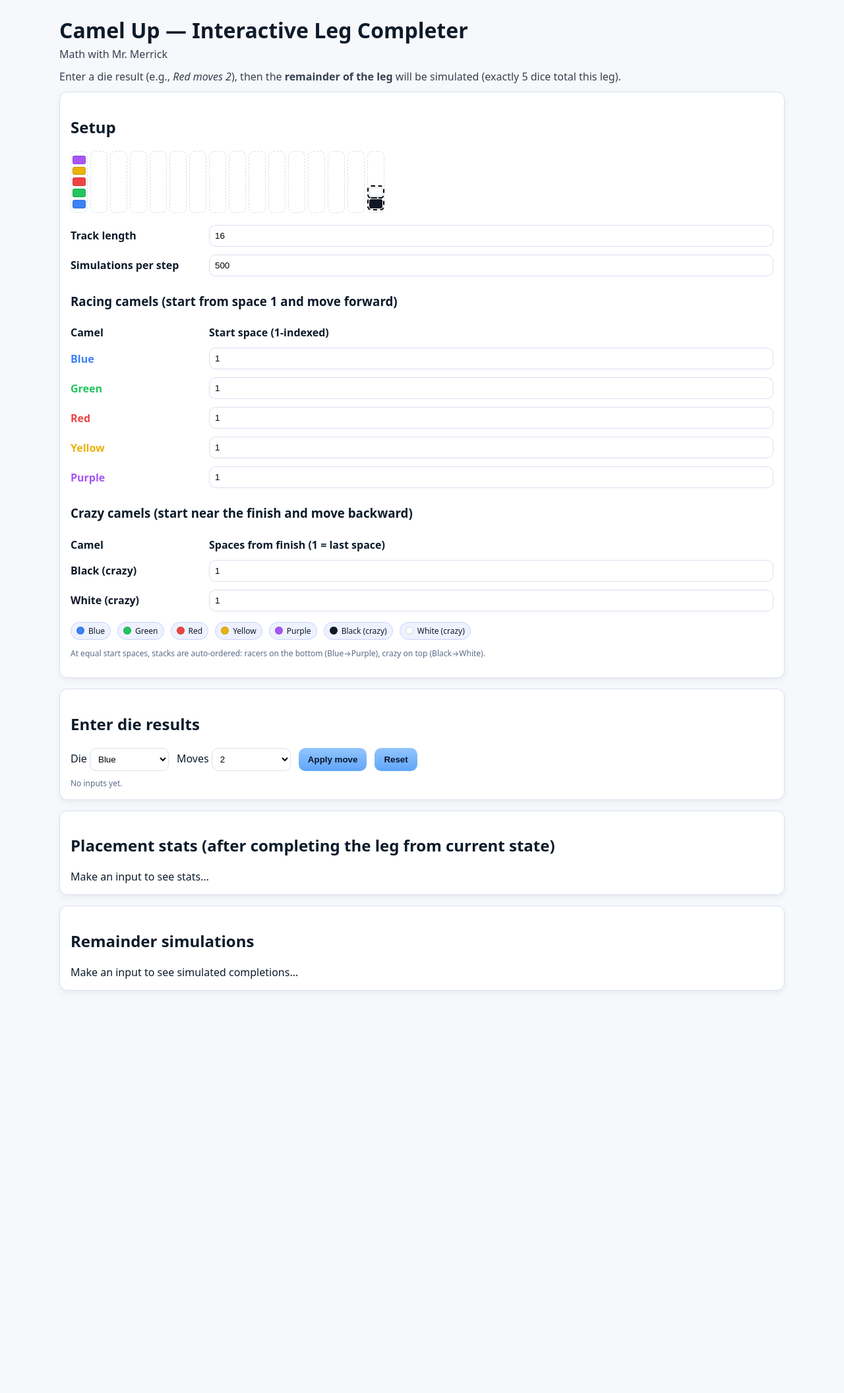
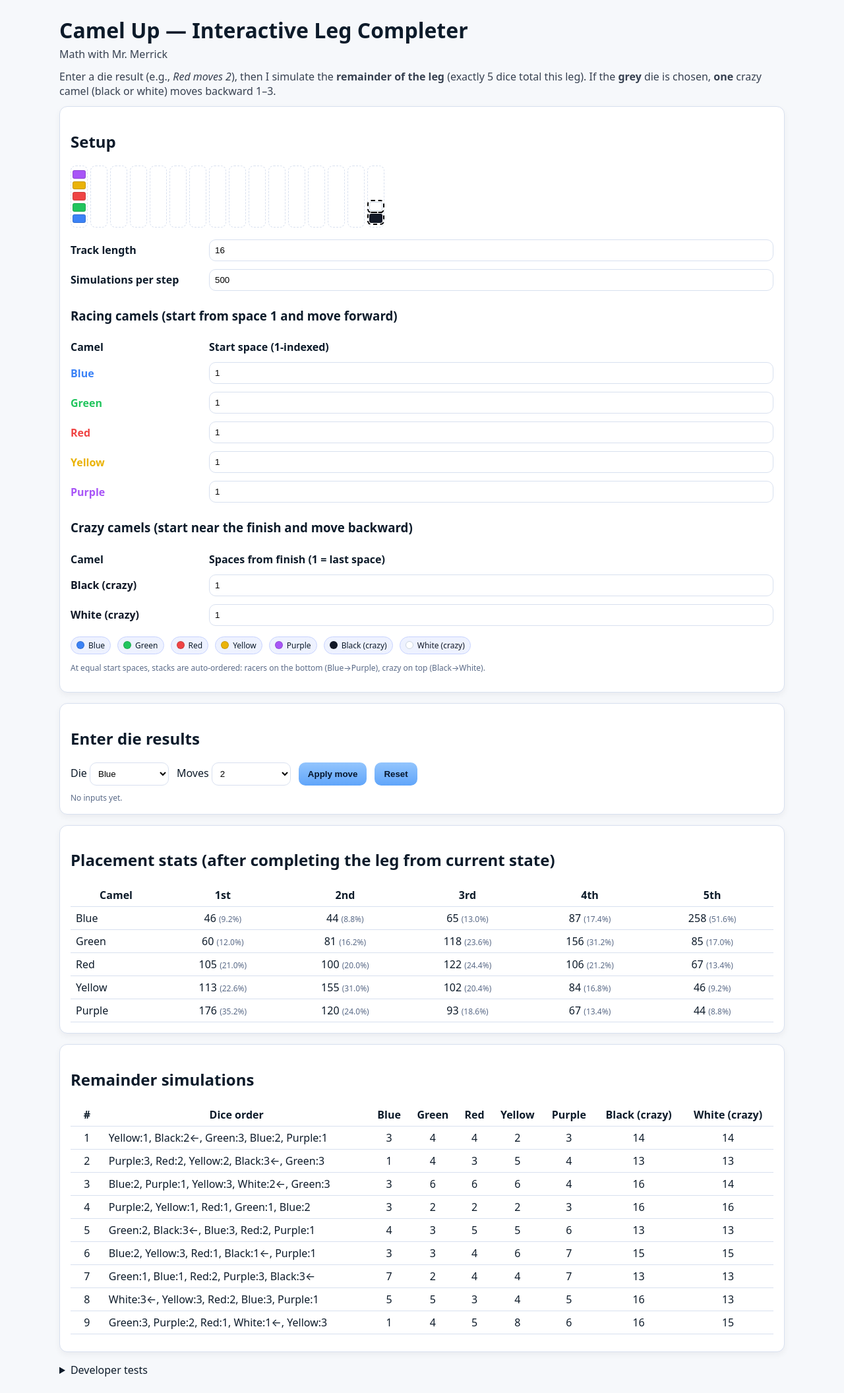
Before and after one commit to MerrickMath/MerrickMath.github.io, a Jekyll site: the page test.html, which Jekyll copies as it is, in a window 1280 px wide. Shown: the whole page at 66% size. Built offline with Jekyll 4.4.1, drawn with Linux system fonts in a browser that asks for light colours; before the commit the page ends 1526 px from its top, so only the background shows below that.

Commit message:
Update test.html

```diff
--- a/test.html
+++ b/test.html
@@ -31,13 +31,16 @@
     .pill{display:inline-flex;align-items:center;gap:6px;padding:4px 8px;border-radius:999px;background:#eef2ff;border:1px solid #c7d2fe;font-size:12px}
     .dot{width:10px;height:10px;border-radius:50%;display:inline-block;border:1px solid rgba(0,0,0,.15)}
     .error{color:#b91c1c}
+    details.debug{margin-top:8px}
+    details.debug summary{cursor:pointer}
+    #status[aria-live]{min-height:1.2em}
   </style>
 </head>
 <body>
 <div class="wrap">
   <h1>Camel Up — Interactive Leg Completer</h1>
   <p class="subtitle">Math with Mr. Merrick</p>
-  <p class="subtitle">Enter a die result (e.g., <i>Red moves 2</i>), then the <b>remainder of the leg</b> will be simulated (exactly 5 dice total this leg).</p>
+  <p class="subtitle">Enter a die result (e.g., <i>Red moves 2</i>), then I simulate the <b>remainder of the leg</b> (exactly 5 dice total this leg). If the <b>grey</b> die is chosen, <b>one</b> crazy camel (black or white) moves backward 1–3.</p>
 
   <!-- Setup (shared) -->
   <section class="card" id="setup">
@@ -88,7 +91,7 @@
       </label>
       <button id="applyBtn">Apply move</button>
       <button id="resetBtn" title="Reset the leg to setup state">Reset</button>
-      <span class="note" id="status"></span>
+      <span class="note" id="status" aria-live="polite"></span>
     </div>
 
     <div style="margin-top:10px" id="usedDiceLine" class="note">No inputs yet.</div>
@@ -96,13 +99,19 @@
 
   <section class="card">
     <h2>Placement stats (after completing the leg from current state)</h2>
-    <div id="placementStats">Make an input to see stats…</div>
+    <div id="placementStats">Loading…</div>
   </section>
 
   <section class="card">
     <h2>Remainder simulations</h2>
-    <div id="legsTable" class="scroller">Make an input to see simulated completions…</div>
+    <div id="legsTable" class="scroller">Loading…</div>
   </section>
+
+  <details class="debug">
+    <summary>Developer tests</summary>
+    <div id="tests"></div>
+    <button id="runTestsBtn">Run smoke tests</button>
+  </details>
 </div>
 
 <script>
@@ -128,6 +137,7 @@
   const isCrazyId=cid=>cid==='black'||cid==='white';
   const shuffle=(arr)=>{ const a=arr.slice(); for(let i=a.length-1;i>0;i--){ const j=Math.floor(Math.random()*(i+1)); [a[i],a[j]]=[a[j],a[i]]; } return a; };
   const num=(sel,def)=>{ const n=el(sel); const v=(n&&n.value!=null)? n.value : def; const t=parseInt(v,10); return Number.isFinite(t)? t : def; };
+  const safe = (fn, ctx) => { try { return fn(); } catch(e){ console.error(e); if(ctx){ const s=el('#status'); if(s) s.innerHTML = `<span class="error">${ctx}: ${e.message}</span>`; } return undefined; } };
 
   // === Build Setup Rows ===
   function buildRows(){
@@ -228,9 +238,9 @@
     finished = false;
     drawBoard(legBoard);
     updateUsedDiceLine();
-    el('#placementStats').innerHTML = 'Make an input to see stats…';
-    el('#legsTable').innerHTML = 'Make an input to see simulated completions…';
-    el('#status').textContent = '';
+    const s=el('#status'); if(s) s.textContent = '';
+    // Immediately compute results before any input
+    runSimulationsForCurrentState();
   }
 
   function updateUsedDiceLine(){
@@ -343,7 +353,7 @@
 
   function renderLegsTable(legs){
     const container=el('#legsTable');
-    if(!legs?.length){ container.innerHTML='Make an input to see simulated completions…'; return; }
+    if(!legs?.length){ container.innerHTML='No simulations to display.'; return; }
     let html='<div class="scroller"><table><thead><tr><th>#</th><th>Dice order</th>';
     [...RACERS,...CRAZY].forEach(c=>{ html+=`<th class="nowrap">${c.name}</th>`; });
     html+='</tr></thead><tbody>';
@@ -366,13 +376,48 @@
     container.innerHTML=html;
   }
 
+  // === Developer tests ===
+  function runTests(){
+    const out=[]; const push=(ok,msg)=>out.push((ok?'✅ ':'❌ ')+msg);
+    try{
+      // Test 1: default setup mapping
+      const board = buildInitialBoard();
+      const trackLen = num('#trackLen',16);
+      const blue = locate(board,'blue');
+      const black = locate(board,'black');
+      push(blue.space===0, `Blue starts at space 0 (got ${blue.space})`);
+      push(black.space===trackLen-1, `Black starts at last space index ${trackLen-1} (got ${black.space})`);
+
+      // Test 2: placements ordering rule (top of stack ahead on same space)
+      const testBoard=new Map();
+      testBoard.set(5,['blue','red']); // blue bottom, red top -> red ahead of blue
+      const plc = placementsFromBoard(testBoard);
+      push(plc.get('red')===1 && plc.get('blue')===2, `Top-of-stack ahead on same space`);
+
+      // Test 3: simulate remainder with all 5 dice already used
+      const savedUsed = usedDice; const savedBoard = legBoard; const savedFinished = finished;
+      usedDice=['blue','green','red','yellow','purple']; finished=false; legBoard=new Map([[0,['blue']]]);
+      const res = simulateRemainderOnce(trackLen);
+      push(Array.isArray(res.moves) && res.moves.length===0, `No moves when 5 dice already used`);
+      // restore
+      usedDice=savedUsed; legBoard=savedBoard; finished=savedFinished;
+    }catch(e){ push(false, 'Unexpected error: '+e.message); console.error(e); }
+    el('#tests').innerText = out.join('\n');
+  }
+
   // === Init ===
-  function updatePreview(){ drawBoard(buildInitialBoard()); }
+  function updatePreview(){
+    const newBoard = buildInitialBoard();
+    if(!usedDice || usedDice.length===0){
+      legBoard = newBoard;
+      runSimulationsForCurrentState();
+    }
+    drawBoard(newBoard);
+  }
   function init(){
     buildRows();
     el('#setup').addEventListener('input', updatePreview);
     el('#trackLen').addEventListener('input', updatePreview);
-    updatePreview();
 
     el('#applyBtn').addEventListener('click', ()=>{
       const die = el('#dieSelect').value;
@@ -380,6 +425,7 @@
       if(applyUserMove(die, roll)) runSimulationsForCurrentState();
     });
     el('#resetBtn').addEventListener('click', resetLeg);
+    const btn=el('#runTestsBtn'); if(btn) btn.addEventListener('click', runTests);
 
     // Start fresh
     resetLeg();
```
